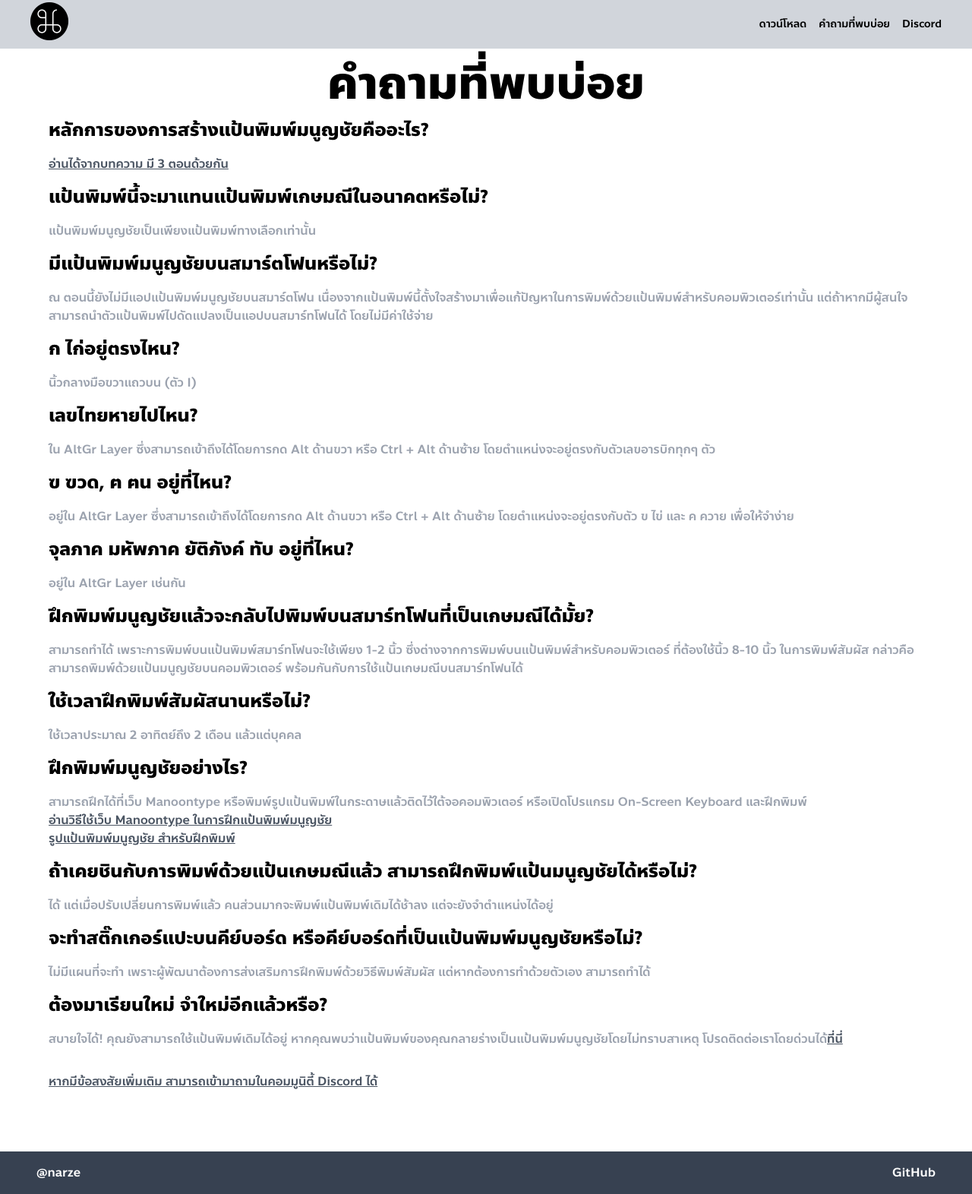
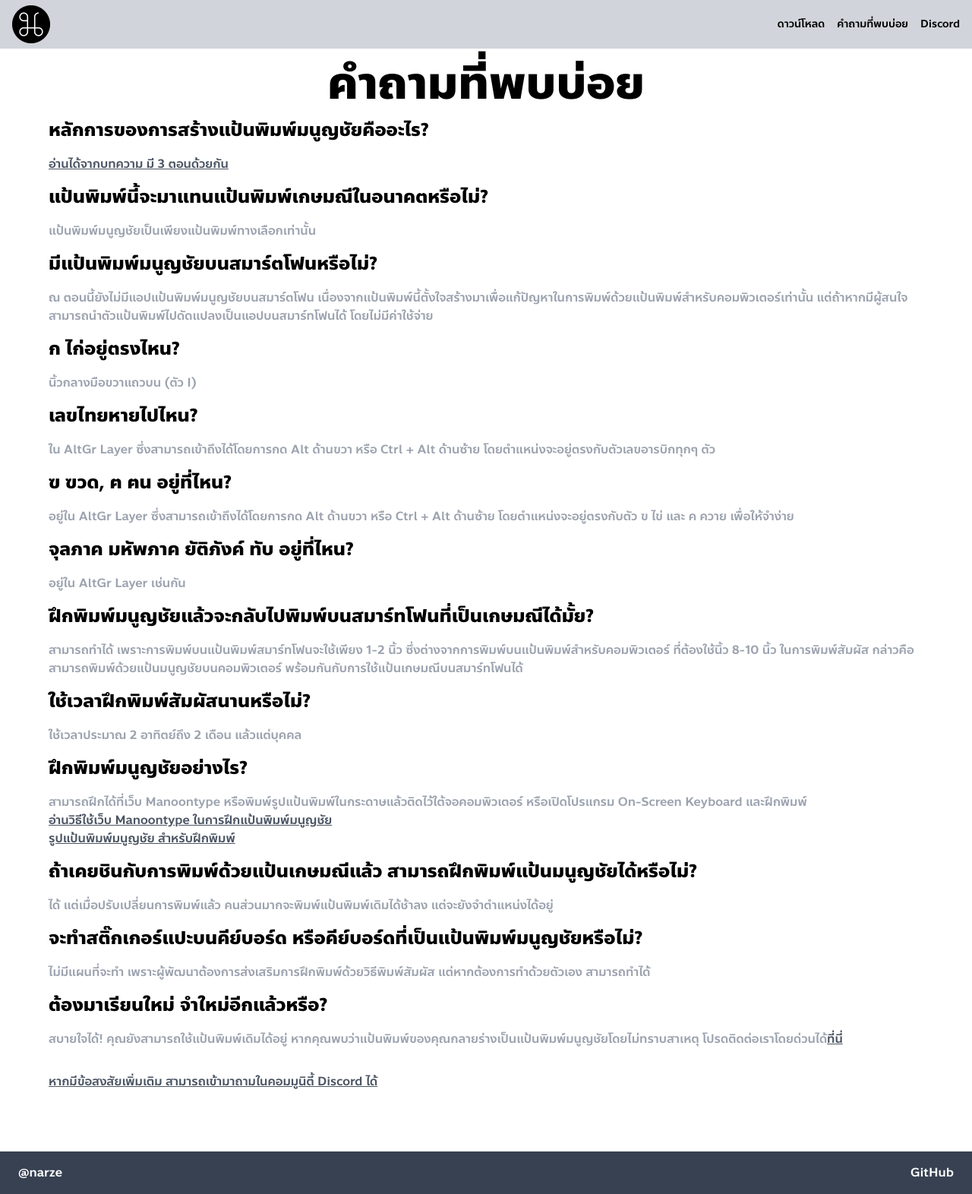
Before and after one commit to Manoonchai/manoonchai.com, a Next.js app: page /faq in a window 1280 px wide. Shown: the whole page at 76% size. Built offline with nearby package versions, Linux system fonts and the light colour scheme; what tailwindcss-debug-screens would draw is missing.

Commit message:
Adjust nav & footer

```diff
--- a/components/footer.tsx
+++ b/components/footer.tsx
@@ -1,7 +1,7 @@
 export default function Footer() {
   return (
-    <footer className="bg-gray-700 text-white">
-      <div className="max-w-7xl mx-auto px-2 sm:px-6 lg:px-8">
+    <footer className="bg-gray-700 text-white absolute w-full left-0">
+      <div className="container mx-auto px-2">
         <div className="flex flex-row space-x-8 items-center justify-between p-4">
           <a href="https://github.com/narze" target="_blank" rel="noreferrer">
             @narze
--- a/components/nav.tsx
+++ b/components/nav.tsx
@@ -5,10 +5,10 @@ import Image from 'next/image';
 export default function Nav() {
   return (
     <nav className="bg-gray-300 absolute w-full left-0">
-      <div className="max-w-7xl mx-auto px-2 sm:px-6 lg:px-8">
+      <div className="container mx-auto px-2">
         <div className="relative flex items-center justify-between h-16">
           <div className="flex-1 flex items-center sm:items-stretch sm:justify-start">
-            <span className="mx-2 text-md sm:text-2xl">
+            <span className="mx-2 leading-3">
 
               <Link href="/"><a><Image src="/manoonchai.png" alt="manoonchai" height={50} width={50} /></a></Link>
             </span>
```
